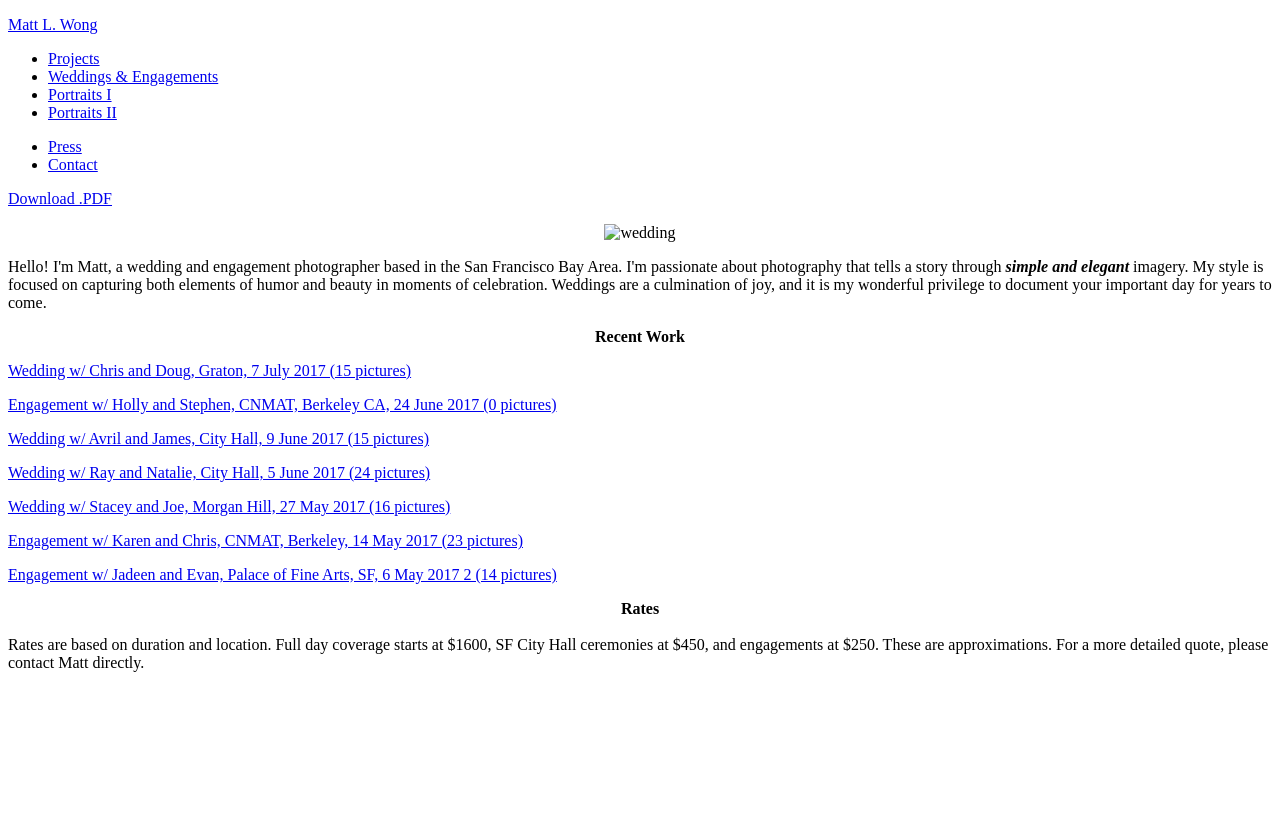
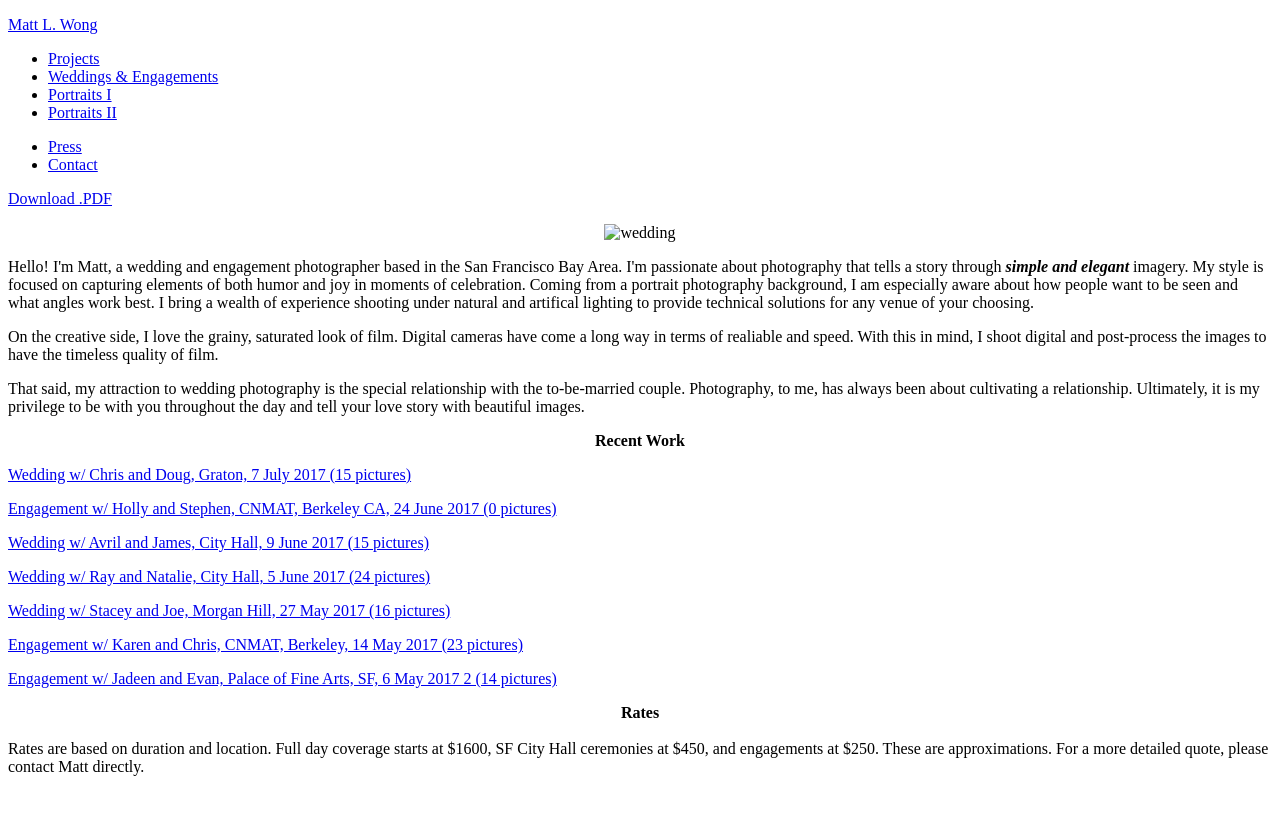
Before and after one commit to MattLWong/mattlwong.com, a Jekyll site: the page built from weddings/index.html, in a window 1280 px wide. Shown: the top 815 px of the page. Built offline with Jekyll 4.4.1, drawn with Linux system fonts in a browser that asks for light colours.

Commit message:
edited wedding.index

```diff
--- a/weddings/index.html
+++ b/weddings/index.html
@@ -9,8 +9,11 @@ layout: default
       <img id="weddingcover" src="{{site.baseurl}}/img/wedding/weddingcover.jpg" alt="wedding" height="425"></center>
     </p>
     <p>
-      Hello! I'm Matt, a wedding and engagement photographer based in the San Francisco Bay Area. I'm passionate about photography that tells a story through <em><strong>simple and elegant</strong></em> imagery. My style is focused on capturing both elements of humor and beauty in moments of celebration. Weddings are a culmination of joy, and it is my wonderful privilege to document your important day for years to come.
-    </p>
+      Hello! I'm Matt, a wedding and engagement photographer based in the San Francisco Bay Area. I'm passionate about photography that tells a story through <em><strong>simple and elegant</strong></em> imagery. My style is focused on capturing elements of both humor and joy in moments of celebration. Coming from a portrait photography background, I am especially aware about how people want to be seen and what angles work best. I bring a wealth of experience shooting under natural and artifical lighting to provide technical solutions for any venue of your choosing.</p>
+
+    <p>On the creative side, I love the grainy, saturated look of film. Digital cameras have come a long way in terms of realiable and speed. With this in mind, I shoot digital and post-process the images to have the timeless quality of film.</p>
+
+    <p>That said, my attraction to wedding photography is the special relationship with the to-be-married couple. Photography, to me, has always been about cultivating a relationship. Ultimately, it is my privilege to be with you throughout the day and tell your love story with beautiful images.</p>
 
     <p><strong><center>Recent Work</center></strong></p>
 
```
Also changed, not shown: _posts/news/2017-6-30-wedding-martha-ernesto.md (+1 -1 lines).
